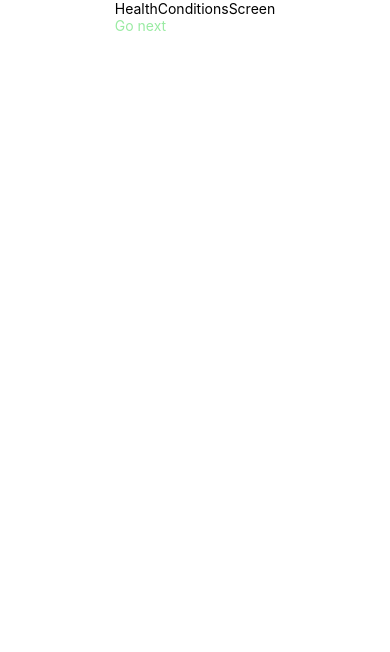
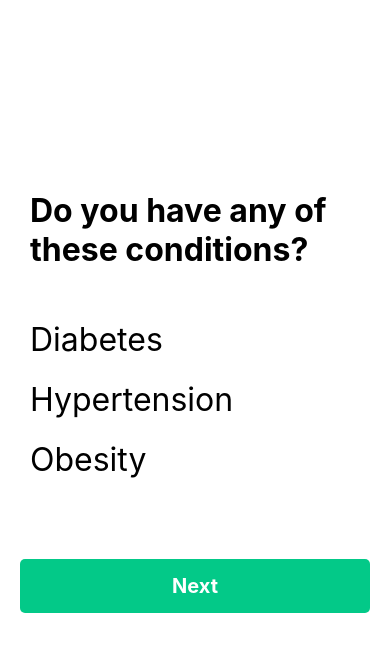
Before and after one commit to edbert-fl/my_fridge, a React Native app: screen /HealthConditions in a window 390 px wide. Shown: the top 652 px of the page. Built offline with nearby package versions, Linux system fonts and the light colour scheme.

Commit message:
Finished HealthConditionsScreen

```diff
--- a/app/screens/HealthConditionsScreen.tsx
+++ b/app/screens/HealthConditionsScreen.tsx
@@ -1,27 +1,147 @@
-import { View, Text, TouchableOpacity, SafeAreaView } from "react-native";
-import React from "react";
+import {
+  View,
+  Text,
+  TouchableOpacity,
+  SafeAreaView,
+  StyleSheet,
+  Alert,
+} from "react-native";
+import React, { useState } from "react";
 import { useNavigation } from "@react-navigation/native";
 import { StackNavigationProp } from "@react-navigation/stack";
-import { RootStackParamList } from "../utils/Types";
+import { RootStackParamList, User } from "../utils/Types";
 import { commonStyles, theme } from "../utils/Styles";
+import Icon from "react-native-vector-icons/MaterialIcons";
 
 const HealthConditionsScreen = () => {
+  const [conditions, setConditions] = useState<String[]>(["Diabetes", "Hypertension", "Obesity"]);
   const navigation = useNavigation<StackNavigationProp<RootStackParamList>>();
+  const [tempCurrUser, setTempCurrUser] = useState<User>({
+    userID: 69,
+    username: "Mary Jane",
+    email: "mary.jane@gmail.com",              // email format
+    salt: "some_salt",
+    createdAt: new Date(),
+    healthConditions: null,
+    healthGoals:  null,
+  });
 
   const navigateToHealthGoals = () => {
     navigation.navigate("HealthGoals");
   };
 
+  const toggleCondition = (condition: String) => {
+    if (tempCurrUser.healthConditions == null) {
+      setTempCurrUser({...tempCurrUser, healthConditions: [condition]});
+      return;
+    }
+
+    if ((tempCurrUser.healthConditions as String[]).includes(condition)) {
+      const updatedConditions = tempCurrUser.healthConditions.filter(
+        (item: String) => item !== condition
+      );
+      setTempCurrUser({...tempCurrUser, healthConditions: updatedConditions});
+    } else {
+      const updatedConditions = [...tempCurrUser.healthConditions, condition];
+      setTempCurrUser({...tempCurrUser, healthConditions: updatedConditions});
+    }
+  };
+
+
+  const doesUserHaveCondition = (condition: String) => {
+    if (tempCurrUser.healthConditions == null) {
+      Alert.alert("Dev Error", "Remember to change tempCurrUser to currUser");
+      return false;
+    }
+
+    if (tempCurrUser.healthConditions.includes(condition)) {
+      return true;
+    }
+    return false;
+  };
+
   return (
-    <View style={commonStyles.container}>
-      <SafeAreaView style={commonStyles.safeAreaView}>
-        <Text>HealthConditionsScreen</Text>
-        <TouchableOpacity onPress={navigateToHealthGoals}>
-          <Text style={{ color: theme.colors.link }}>Go next</Text>
+    <SafeAreaView style={commonStyles.safeAreaView}>
+      <View style={styles.container}>
+        <View style={styles.headingContainer}>
+          <Text style={styles.heading}>Do you have any of these conditions?</Text>
+        </View>
+          {conditions.map((condition: String) => (
+            <TouchableOpacity
+              style={styles.selectConditionButton}
+              onPress={() => toggleCondition(condition)}
+              key={conditions.indexOf(condition)}
+            >
+              <View style={styles.selectConditionContainer}>
+                <Text style={styles.text}>{condition}</Text>
+                {doesUserHaveCondition(condition) == true ? (
+                  <Icon name="check" size={32} color={theme.colors.primary} />
+                ) : (
+                  <Icon name="check" size={32} color="transparent" />
+                )}
+              </View>
+            </TouchableOpacity>
+          ))}
+        <TouchableOpacity style={styles.button} onPress={navigateToHealthGoals}>
+            <Text style={styles.buttonText}>Next</Text>
         </TouchableOpacity>
-      </SafeAreaView>
-    </View>
+      </View>
+    </SafeAreaView>
   );
 };
 
+const styles = StyleSheet.create({
+  container: {
+    flex: 1,
+    paddingBottom: 50,
+    backgroundColor: theme.colors.background,
+    paddingHorizontal: 20,
+    justifyContent: "center"
+  },
+  card: {
+    backgroundColor: theme.colors.surface,
+    borderWidth: 0,
+    borderRadius: 10,
+    fontWeight: "500",
+    marginHorizontal: 0,
+  },
+  selectConditionContainer: {
+    flexDirection: "row",
+    justifyContent: "space-between",
+    alignItems: "center",
+  },
+  selectConditionButton: {
+    paddingHorizontal: 10,
+    paddingVertical: 10,
+    width: "100%",
+    height: 60,
+    alignItems: "stretch",
+    justifyContent: "center",
+  },
+  button: {
+    backgroundColor: theme.colors.primary,
+    borderRadius: 5,
+    padding: 15,
+    marginTop: 70,
+    alignItems: 'center',
+  },
+  buttonText: {
+    color: 'white',
+    fontSize: 20,
+    fontWeight: 'bold',
+  },
+  text: {
+    fontSize: 32,
+    fontWeight: "400",
+  },
+  heading: {
+    fontSize: 32,
+    fontWeight: "bold",
+  },
+  headingContainer: {
+    marginBottom: 30,
+    padding: 10
+  },
+});
+
 export default HealthConditionsScreen;
```
